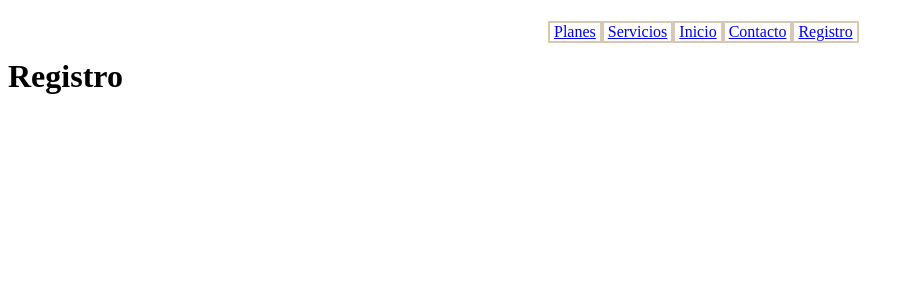
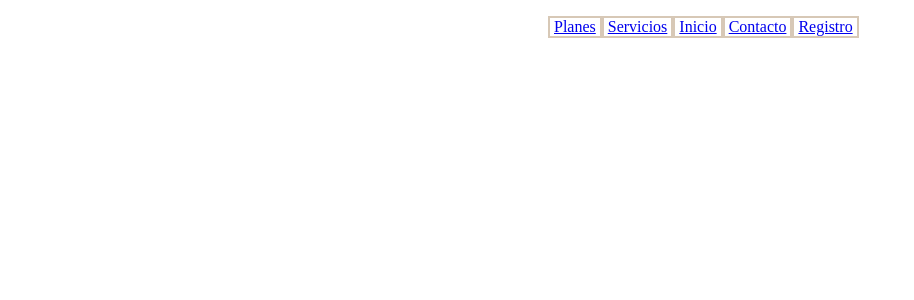
Before and after one commit to JoanCollaguazo/ProyectoToners, a Next.js app: page /registro in a window 1280 px wide. Shown: the top 300 px of the page, without its empty margins (0-914 px from the left). Built offline with nearby package versions, Linux system fonts and the light colour scheme.

Commit message:
Adapatacion de titulos

```diff
--- a/pages/registro.js
+++ b/pages/registro.js
@@ -1,12 +1,13 @@
 import React from "react";
 import Navigation from "../components/navigation";
 
-const registro=()=>{
-    return(
+const registro = () => {
+  return (
     <div>
-        <Navigation/>
-        <h1><br></br>Registro</h1>
+      <Navigation title="REGISTRO - FACTURO">
+        <h1>Registro</h1>
+      </Navigation>
     </div>
-    )
-    }
+  );
+};
 export default registro;
```
Also changed, not shown: pages/index.js (+6 -6 lines).
